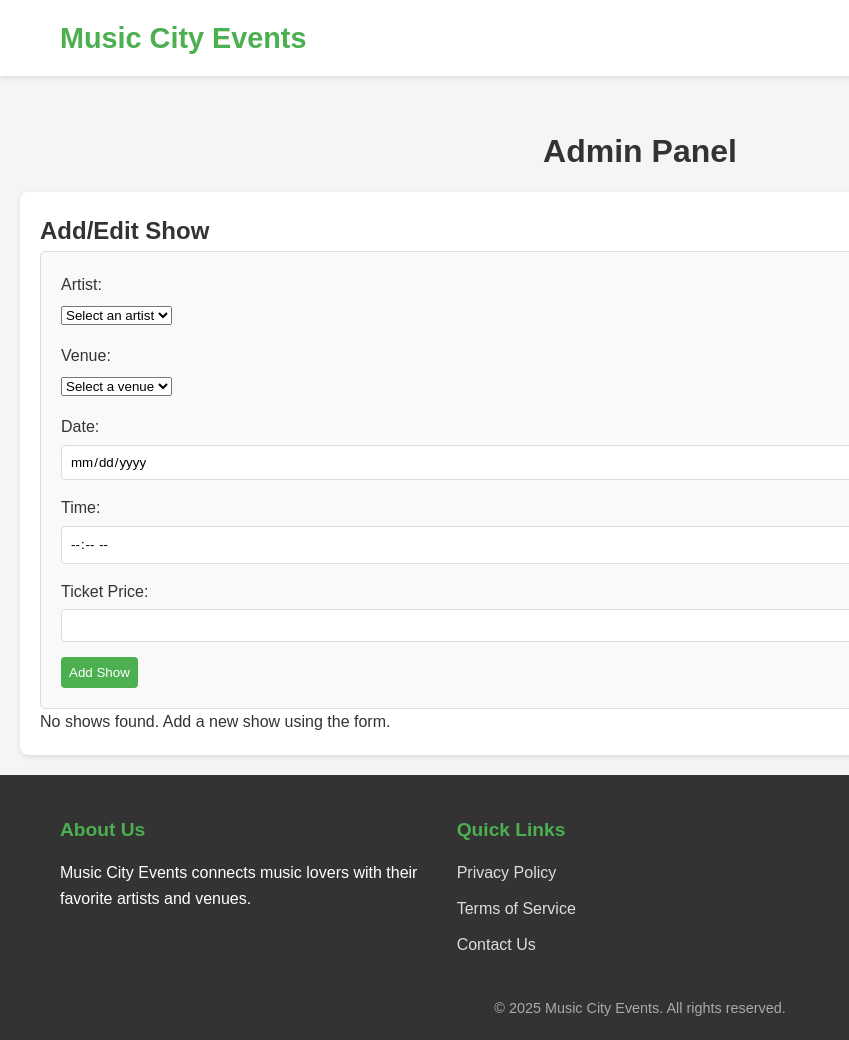
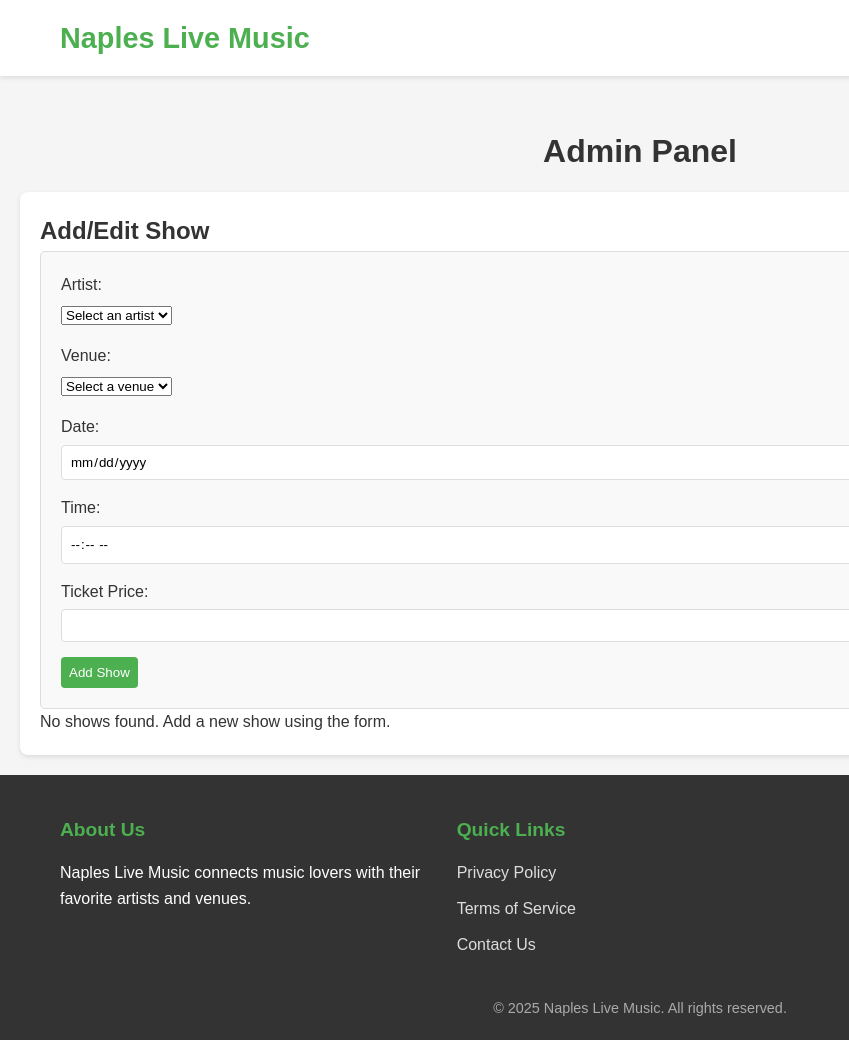
Before and after one commit to hilljc/web, a website: page public/admin.html in a window 1280 px wide. Shown: the full height of the page, 0-849 px from the left. Drawn offline with Linux system fonts and the light colour scheme; no server answers.

Commit message:
update name

```diff
--- a/public/admin.html
+++ b/public/admin.html
@@ -3,14 +3,14 @@
 <head>
     <meta charset="UTF-8">
     <meta name="viewport" content="width=device-width, initial-scale=1.0">
-    <title>Admin - Music City Events</title>
+    <title>Admin - Naples Live Music</title>
     <link rel="stylesheet" href="css/styles.css">
     <link rel="stylesheet" href="https://cdnjs.cloudflare.com/ajax/libs/font-awesome/5.15.4/css/all.min.css">
 </head>
 <body>
     <header>
         <div class="header-container">
-            <div class="logo">Music City Events</div>
+            <div class="logo">Naples Live Music</div>
             <nav>
                 <ul>
                     <li><a href="index.html">Home</a></li>
@@ -69,7 +69,7 @@
         <div class="footer-container">
             <div class="footer-section">
                 <h3>About Us</h3>
-                <p>Music City Events connects music lovers with their favorite artists and venues.</p>
+                <p>Naples Live Music connects music lovers with their favorite artists and venues.</p>
             </div>
             <div class="footer-section">
                 <h3>Quick Links</h3>
@@ -89,7 +89,7 @@
             </div>
         </div>
         <div class="copyright">
-            &copy; 2025 Music City Events. All rights reserved.
+            &copy; 2025 Naples Live Music. All rights reserved.
         </div>
     </footer>
 
```
Also changed, not shown: public/artist.html (+4 -4 lines), public/index.html (+4 -4 lines), public/venue.html (+4 -4 lines).
